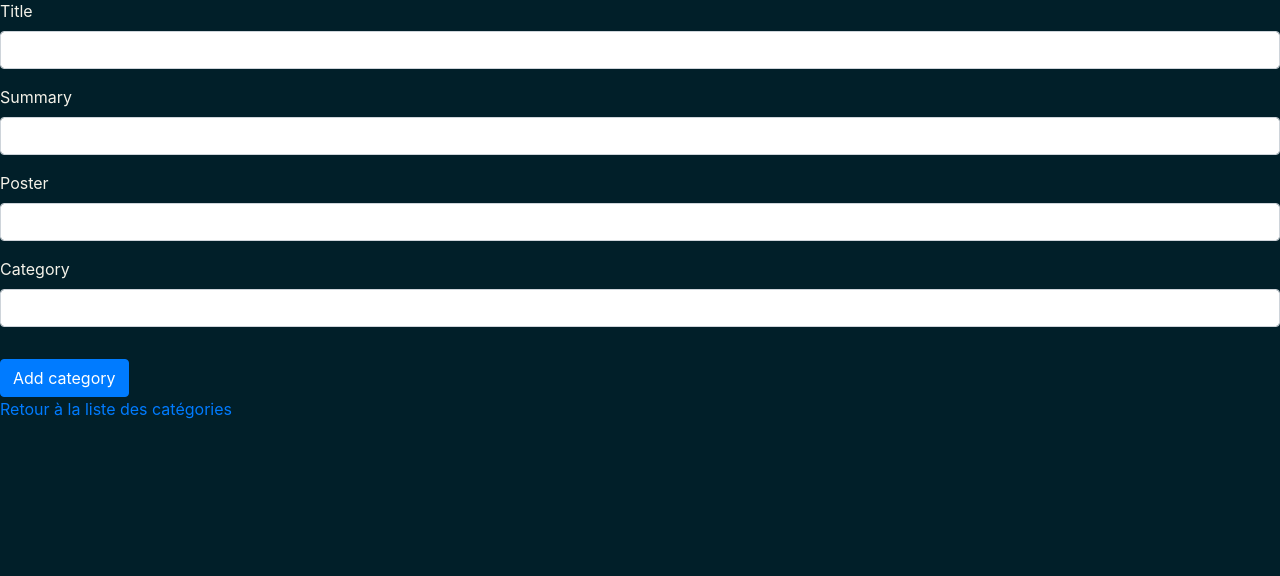
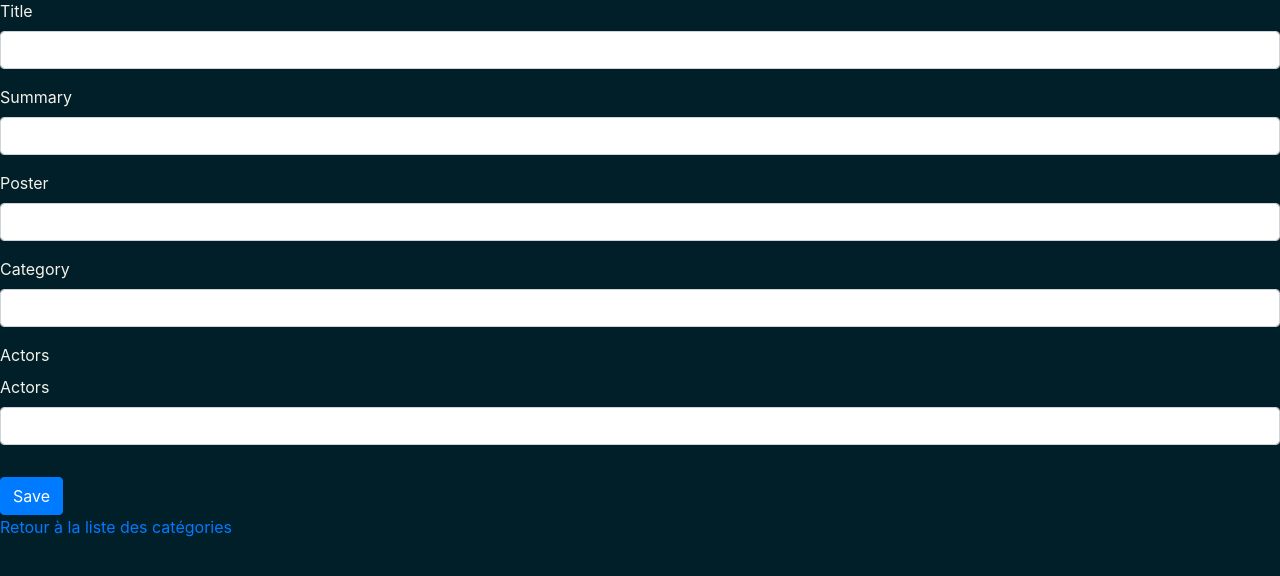
Before and after one commit to jonathan-banon/WildSeries, a Symfony app: template templates/program/new.html.twig in a window 1280 px wide. Shown: the part 140-716 px from the top of the page. Run offline with Twig, Linux system fonts and the light colour scheme; the template is opened without the code that fills it, so the values that code supplies are empty; form fields are guessed from the names that the template uses; style sheets or scripts are compiled from the project's sources; some libraries are stand-ins or nearby versions.

Commit message:
quest 16 done

```diff
--- a/src/Entity/Program.php
+++ b/src/Entity/Program.php
@@ -57,6 +57,7 @@ class Program
 
     /**
      * @ORM\ManyToMany(targetEntity=Actor::class, mappedBy="programs")
+     * @ORM\JoinTable(name="actors")
      */
     private $actors;
 
--- a/templates/program/new.html.twig
+++ b/templates/program/new.html.twig
@@ -27,7 +27,12 @@
         {{ form_widget(form.category) }}
     </div>
 
-    <input class="btn btn-primary mt-3" type='submit' value='Add category'>
+    <div class="form-group">
+        {{ form_label(form.actors) }}
+        {{ form_row(form.actors) }}
+    </div>
+
+    <input class="btn btn-primary mt-3" type='submit' value='Save'>
     {{ form_end(form) }}
 
     <a class="mt-3" href="{{ path('category_index') }}">
```
Also changed, not shown: src/Form/ProgramType.php (+9 -1 lines).
